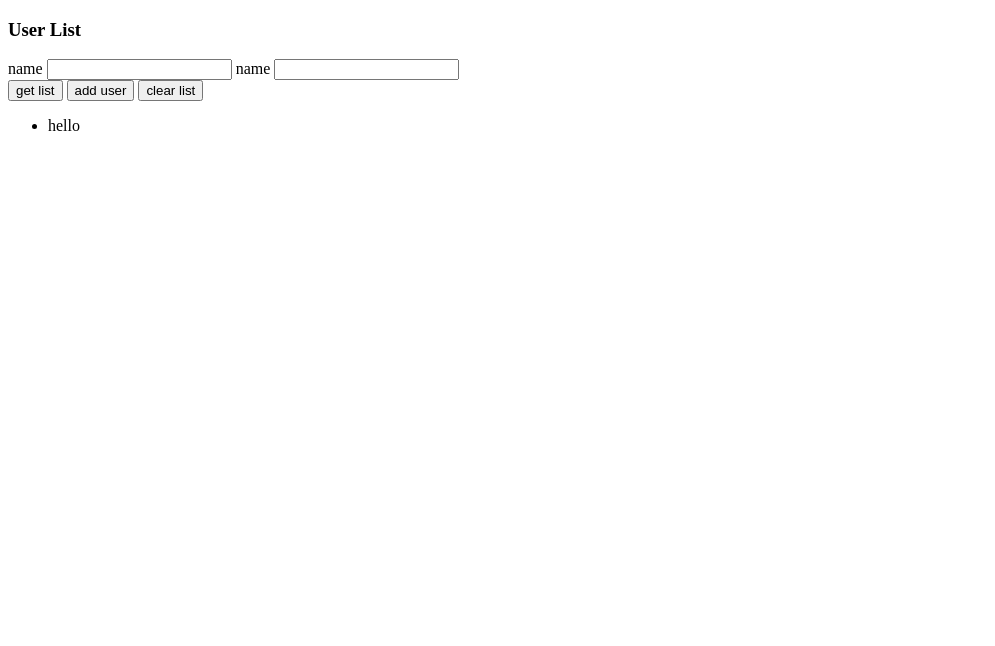
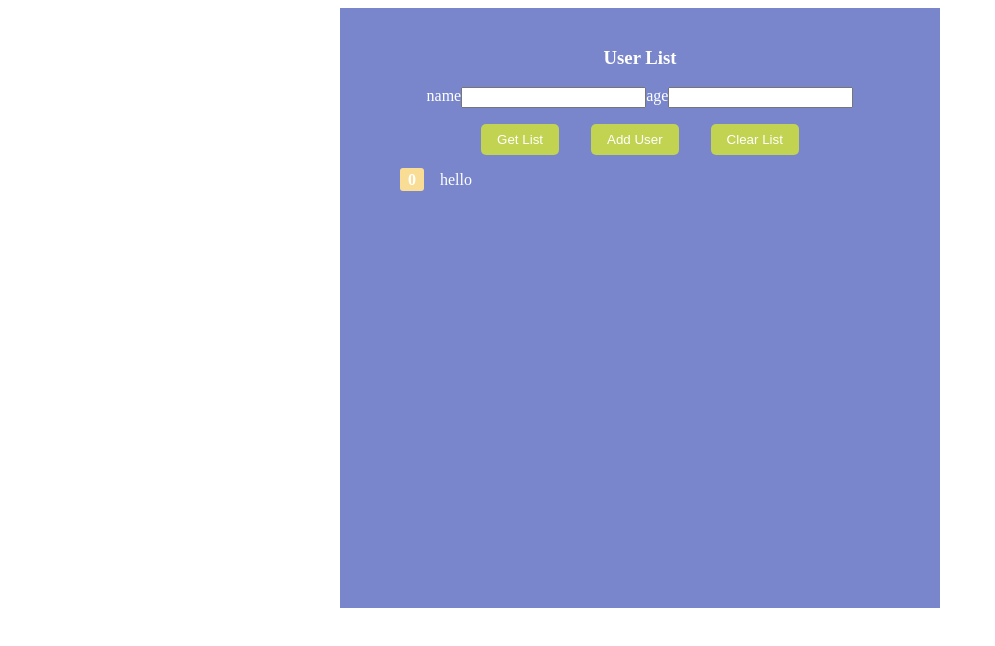
Before and after one commit to DarrenDuanAU/userList, a website: page list.html in a window 1280 px wide. Shown: the whole page, without its empty margins (0-995 px from the left). Drawn offline with nearby package versions, Linux system fonts and the light colour scheme.

Commit message:
add css & create a basic server

```diff
--- a/list.css
+++ b/list.css
@@ -0,0 +1,53 @@
+.container {
+  width: 600px;
+  height: 600px;
+  overflow: scroll;
+  margin: 0 auto;
+  background-color: #7986cb;
+  color:#fff;
+  padding:20px;
+  box-sizing: border-box;
+}
+
+h3,
+.user_form,
+.btn_group {
+  display: flex;
+  justify-content: center;
+  /* background-color: red; */
+}
+
+.user_form {
+  margin-bottom: 1rem;
+}
+
+ul li {
+  list-style: none;
+  margin-bottom: 1rem;
+}
+
+ul li::before {
+  content: counter(item);
+  background-color: #f9dd94;
+  font-weight: bold;
+  padding: 3px 8px;
+  margin-right: 1rem;
+  border-radius: 3px;
+}
+
+button {
+  color: #fff;
+  text-transform: capitalize;
+  text-decoration: none;
+  background-color: #c2d352;
+  padding: 0.5rem 1rem;
+  border: none;
+  border-radius: 5px;
+  margin: 0 1rem;
+  cursor: pointer;
+}
+
+button:hover {
+  background-color: #434343;
+  transition:all 0.4s ease;
+}
--- a/list.html
+++ b/list.html
@@ -14,7 +14,7 @@
     <div class="user_form">
       <label for="name">name</label>
       <input type="text" id="name" value="">
-      <label for="age">name</label>
+      <label for="age">age</label>
       <input type="text" id="age" value="">
     </div>
     <div class="btn_group">
```
Also changed, not shown: index.js (+8 -0 lines), notes.md (added, +3 -0 lines), README.md, router.js (added).
